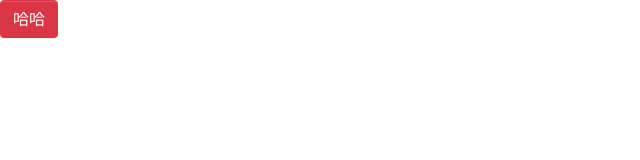
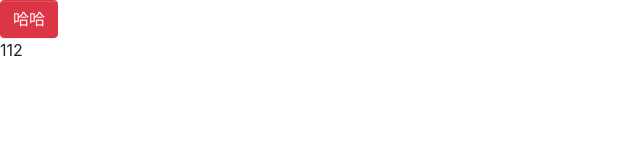
Before and after one commit to Deja-vuuu/learning, a React (Create React App) app: page / in a window 1280 px wide. Shown: the top 160 px of the page, without its empty margins (0-640 px from the left). Built offline with nearby package versions, Linux system fonts and the light colour scheme.

Commit message:
feat: 走起来

```diff
--- a/src/App.tsx
+++ b/src/App.tsx
@@ -1,5 +1,6 @@
 import React from 'react';
 import Button, {ButtonType, ButtonSize} from "./components/Button";
+import Alert from "./components/Alert";
 
 
 function App() {
@@ -9,7 +10,10 @@ function App() {
     <div className="App">
       <Button btnType={ButtonType.Danger} size={ButtonSize.Large}>
             哈哈
-        </Button>
+      </Button>
+    <Alert>
+        112
+    </Alert>
     </div>
   );
 }
--- /dev/null
+++ b/src/components/Alert/index.tsx
@@ -0,0 +1,29 @@
+import React from 'react'
+import classNames from "classnames";
+
+
+
+export type AlertType = "success" | 'default' | 'danger' | 'warning'
+interface BaseAlertProps {
+    children: React.ReactChild
+    type?: AlertType
+}
+
+const Alert: React.FC<BaseAlertProps>= (props)=>{
+    const {type} = props;
+    const classes = classNames('alert', {
+        [`alert-${type}`]:type
+
+    })
+    return <div className={classes}>
+        {
+            props.children
+        }
+    </div>
+}
+
+Alert.defaultProps ={
+    children: '曾🐱测试',
+    type: 'success'
+}
+export default Alert
--- a/src/components/Button/index.tsx
+++ b/src/components/Button/index.tsx
@@ -26,7 +26,6 @@ interface BaseButtonProps {
 type NativeButtonProps = BaseButtonProps & React.ButtonHTMLAttributes<HTMLElement>
 type AnchorButtonProps = BaseButtonProps & React.AnchorHTMLAttributes<HTMLAnchorElement>
 export type ButtonProps = Partial<AnchorButtonProps & NativeButtonProps>
-
 const Button: React.FC<ButtonProps> = (props) => {
     const {
         btnType,
```
